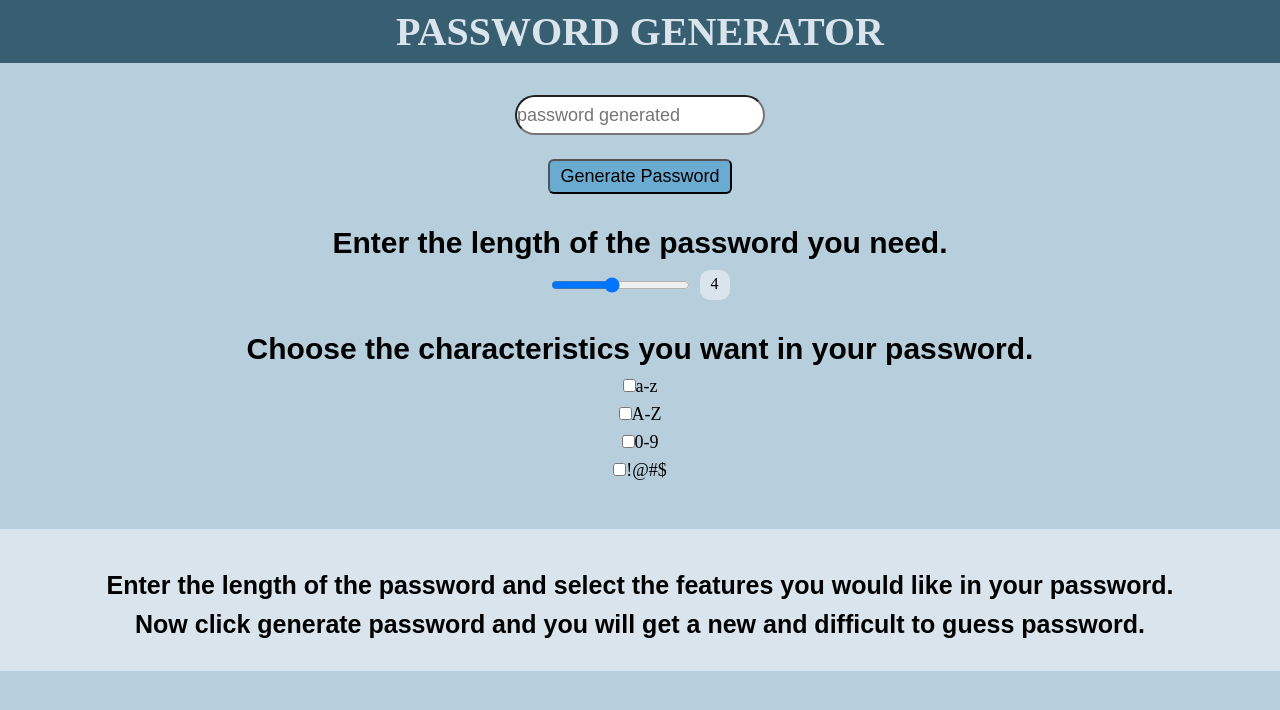
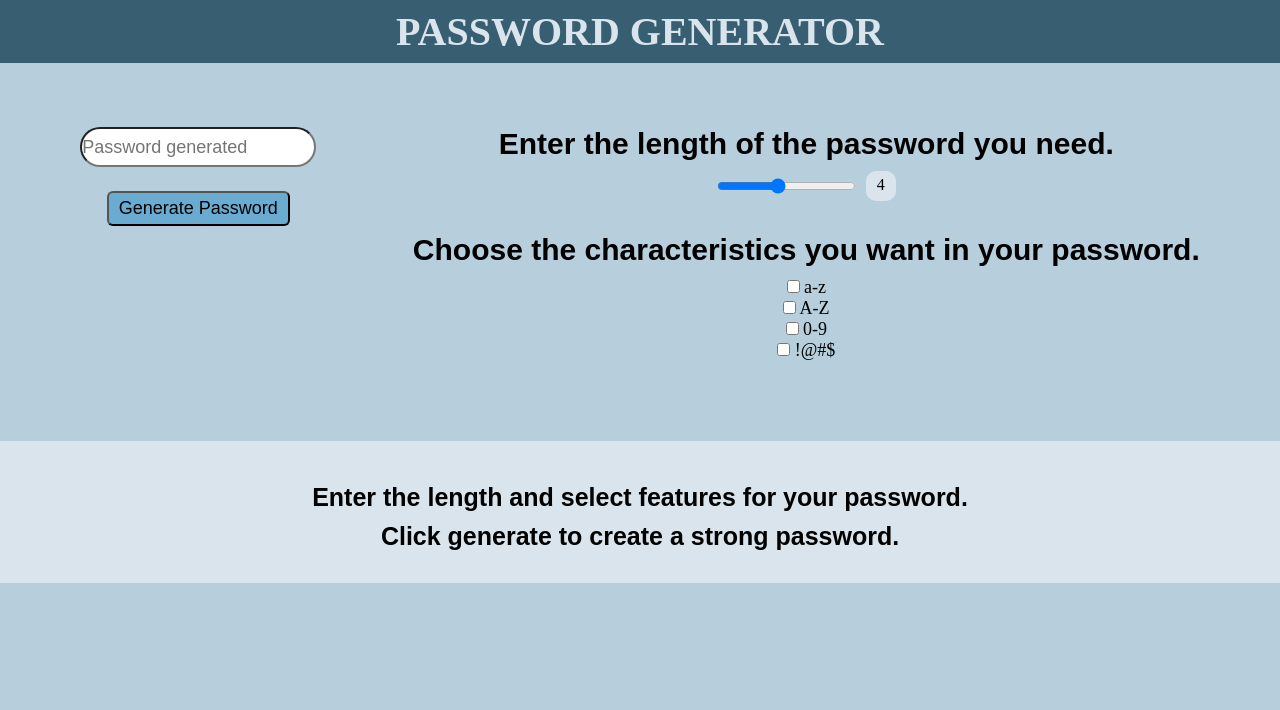
Before and after one commit to shubhika30/password-generator, a plain HTML site: page index-shubhika.html in a window 1280 px wide. Drawn offline with Linux system fonts and the light colour scheme.

Commit message:
Update index-shubhika.html

```diff
--- a/index-shubhika.html
+++ b/index-shubhika.html
@@ -3,55 +3,67 @@
 <head>
     <meta charset="UTF-8">
     <meta name="viewport" content="width=device-width, initial-scale=1.0">
-    <title>password generator</title>
-    <link rel="stylesheet"href="style.css">
+    <title>Password Generator</title>
+    <link rel="stylesheet" href="style.css">
 </head>
 <body>
+
+    <!-- HEADER -->
     <div class="head">
         <h1>PASSWORD GENERATOR</h1>
     </div>
+
+    <!-- MAIN -->
+    <div class="main">
+
+        <!-- LEFT -->
+        <div class="left">
             <div class="out">
-        <input class = "out-box" type="text" placeholder="password generated" readonly>
+                <input class="out-box" type="text" placeholder="Password generated" readonly>
             </div>
+
             <div class="gen-button">
-        <button class = "gen-but">Generate Password</button>
+                <button class="gen-but">Generate Password</button>
             </div>
+        </div>
+
+        <!-- RIGHT -->
+        <div class="right">
+
             <div class="length">
-        <h4 class ="length-head">Enter the length of the password you need.</h4>
+                <h4 class="length-head">Enter the length of the password you need.</h4>
             </div>
+
             <div class="inp">
                 <input class="input-len" type="range" min="1" max="8" value="4">
                 <span>4</span>
             </div>
-    <!--now we will add a checkbox for different features that we will be providing to the password-->
+
             <div class="choose">
                 <h4>Choose the characteristics you want in your password.</h4>
             </div>
+
             <form class="options" id="myform">
-    <label for = "id1">
-        <input type="checkbox" name="option" value="a-z" id="id1">a-z
-    </label><br>
+                <label><input type="checkbox" value="a-z"> a-z</label><br>
+                <label><input type="checkbox" value="A-Z"> A-Z</label><br>
+                <label><input type="checkbox" value="0-9"> 0-9</label><br>
+                <label><input type="checkbox" value="!@#$"> !@#$</label>
+            </form>
 
-    <label for = "id2">
-        <input type="checkbox"  name="option" value="A-Z" id="id2">A-Z
-    </label><br>
+        </div>
 
-    <label for = "id3">
-        <input type="checkbox"  name="option" value="1-9" id="id3">0-9
-    </label><br>
+    </div>
 
-    <label for = "id4">
-        <input type="checkbox"  name="option" value="!@#$" id="id4">!@#$
-    </label><br>
-    </form>
+    <!-- FOOTER -->
     <div class="end">
-        <h3 class ="instruction">
-            Enter the length of the password and select the features you would like in your password.
+        <h3 class="instruction">
+            Enter the length and select features for your password.
         </h3>
         <h3 class="instruction2">
-            Now click generate password and you will get a new and difficult to guess password.
+            Click generate to create a strong password.
         </h3>
     </div>
+
     <script src="app.js"></script>
 </body>
 </html>
```
Lines whose indentation alone changed are shown as unchanged.
